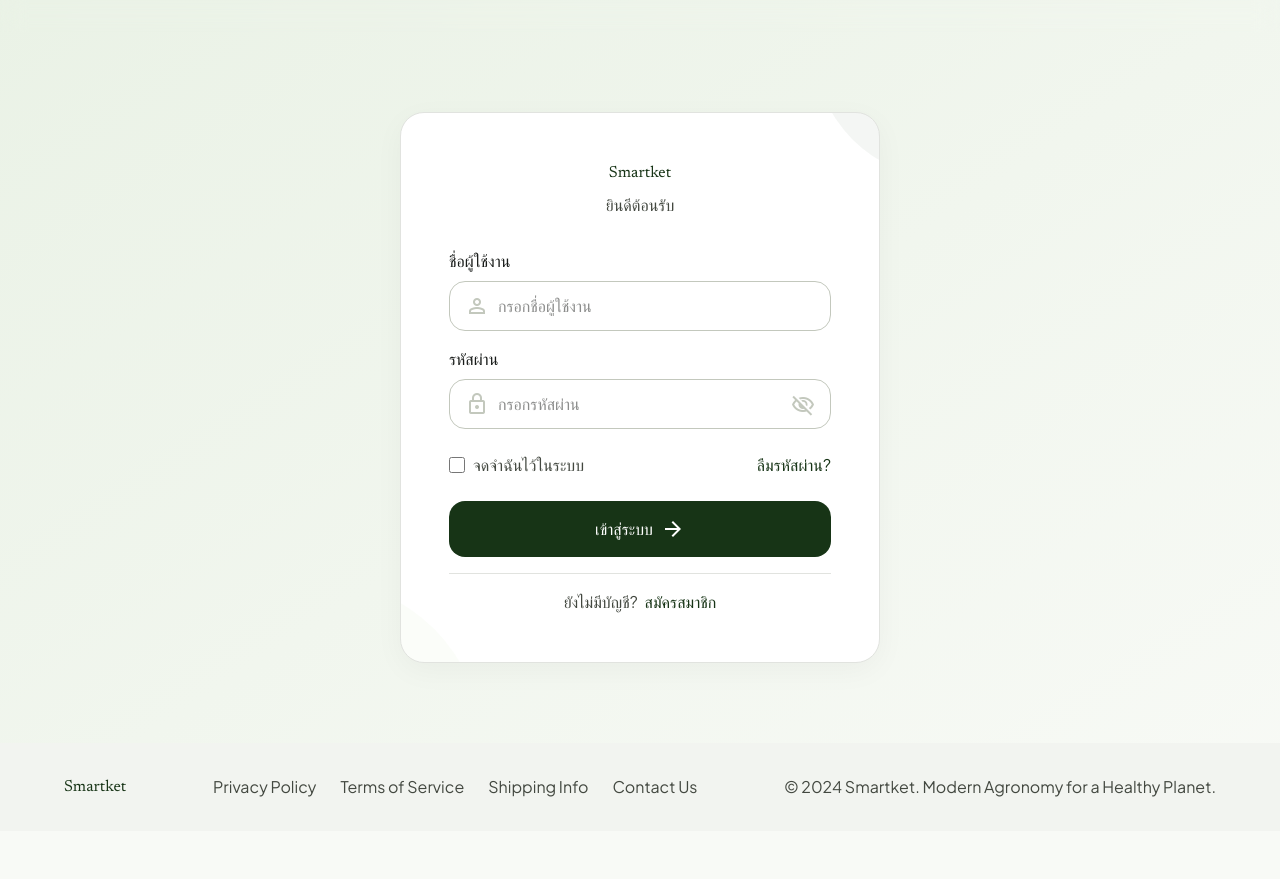
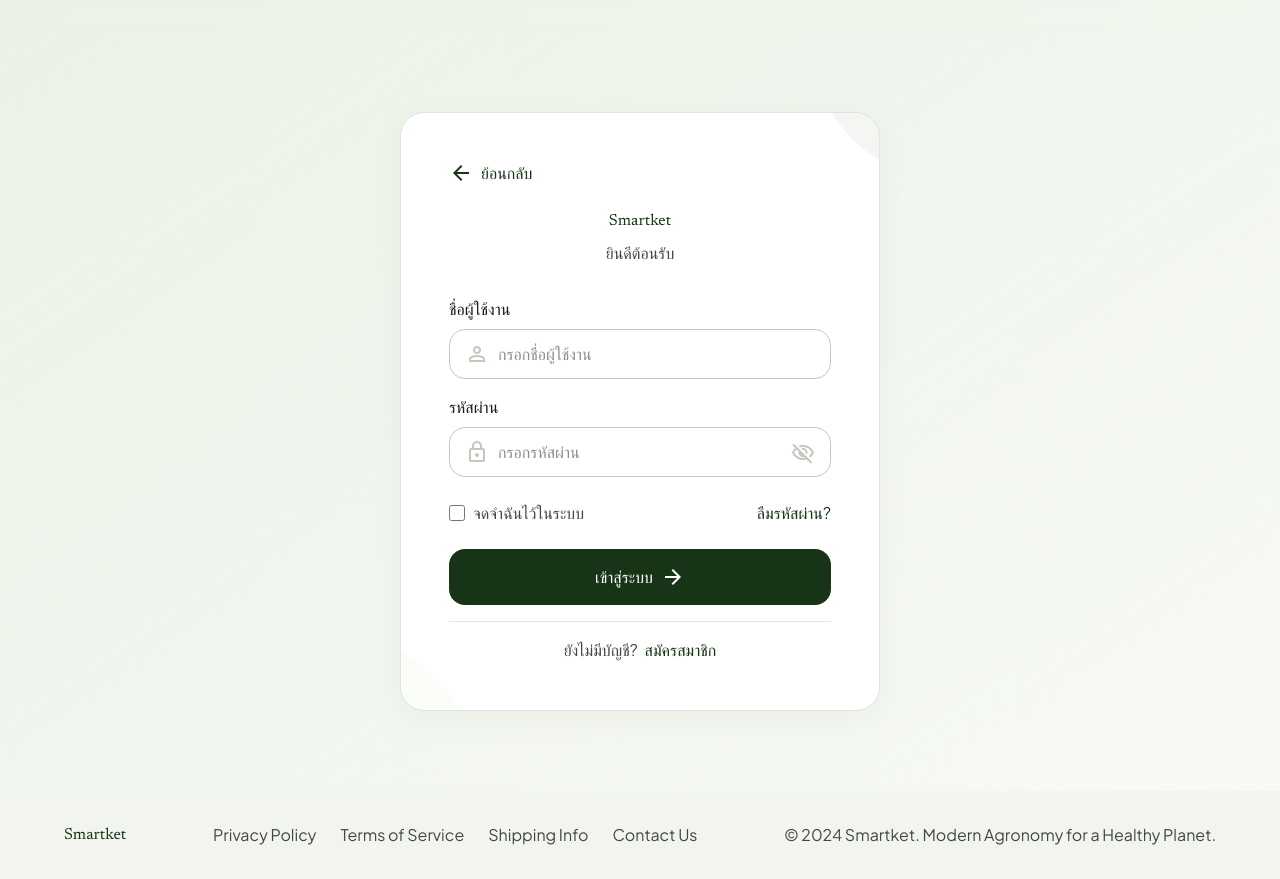
Before and after one commit to atsawinkz/smart-farm-marketplace-ecommerce, a Next.js app in the folder Programmer/: page /login in a window 1280 px wide. Before the commit the page ends 831 px from the top, so only its background shows below. Built offline with nearby package versions, Linux system fonts and the light colour scheme.

Commit message:
feat: add back button to login page

```diff
--- a/Programmer/src/app/login/page.tsx
+++ b/Programmer/src/app/login/page.tsx
@@ -66,6 +66,11 @@
         <div className="bg-surface-container-lowest w-full max-w-[480px] rounded-xl p-8 md:p-12 shadow-[0_8px_30px_rgb(0,0,0,0.04)] border border-surface-variant relative overflow-hidden">
           <div className="absolute top-0 right-0 w-32 h-32 bg-primary-container opacity-5 rounded-bl-full -mr-16 -mt-16 pointer-events-none"></div>
           <div className="absolute bottom-0 left-0 w-40 h-40 bg-secondary-container opacity-10 rounded-tr-full -ml-20 -mb-20 pointer-events-none"></div>
+
+          <Link href="/" className="inline-flex items-center gap-2 text-primary hover:text-primary/80 transition-colors mb-6 text-body-sm font-medium relative z-10 group">
+            <span className="material-symbols-outlined text-[20px] group-hover:-translate-x-1 transition-transform">arrow_back</span>
+            ย้อนกลับ
+          </Link>
 
           <div className="text-center mb-stack-lg relative z-10">
             <h1 className="font-headline-xl-mobile md:font-headline-xl text-headline-xl-mobile md:text-headline-xl text-primary mb-stack-sm">
```
